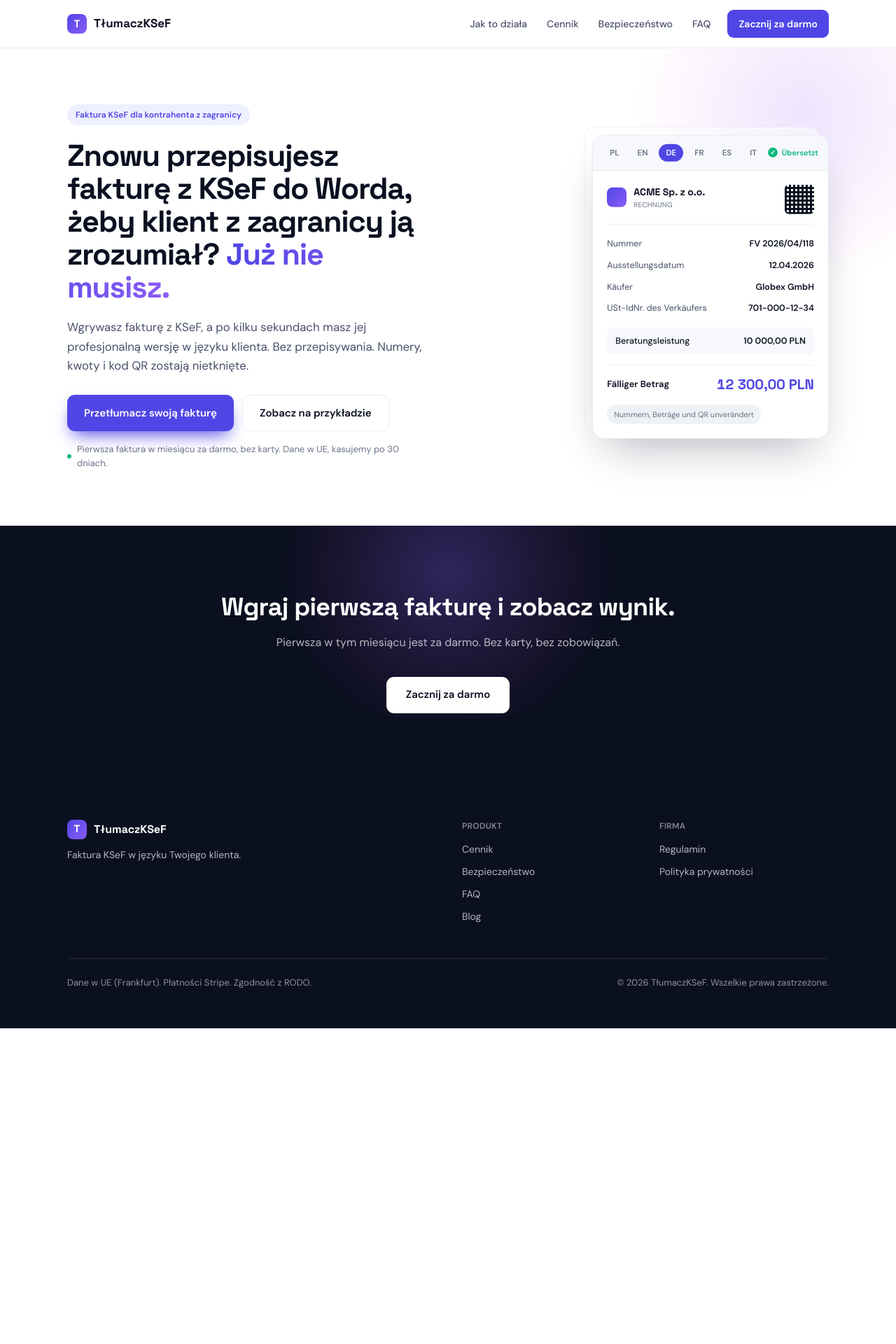
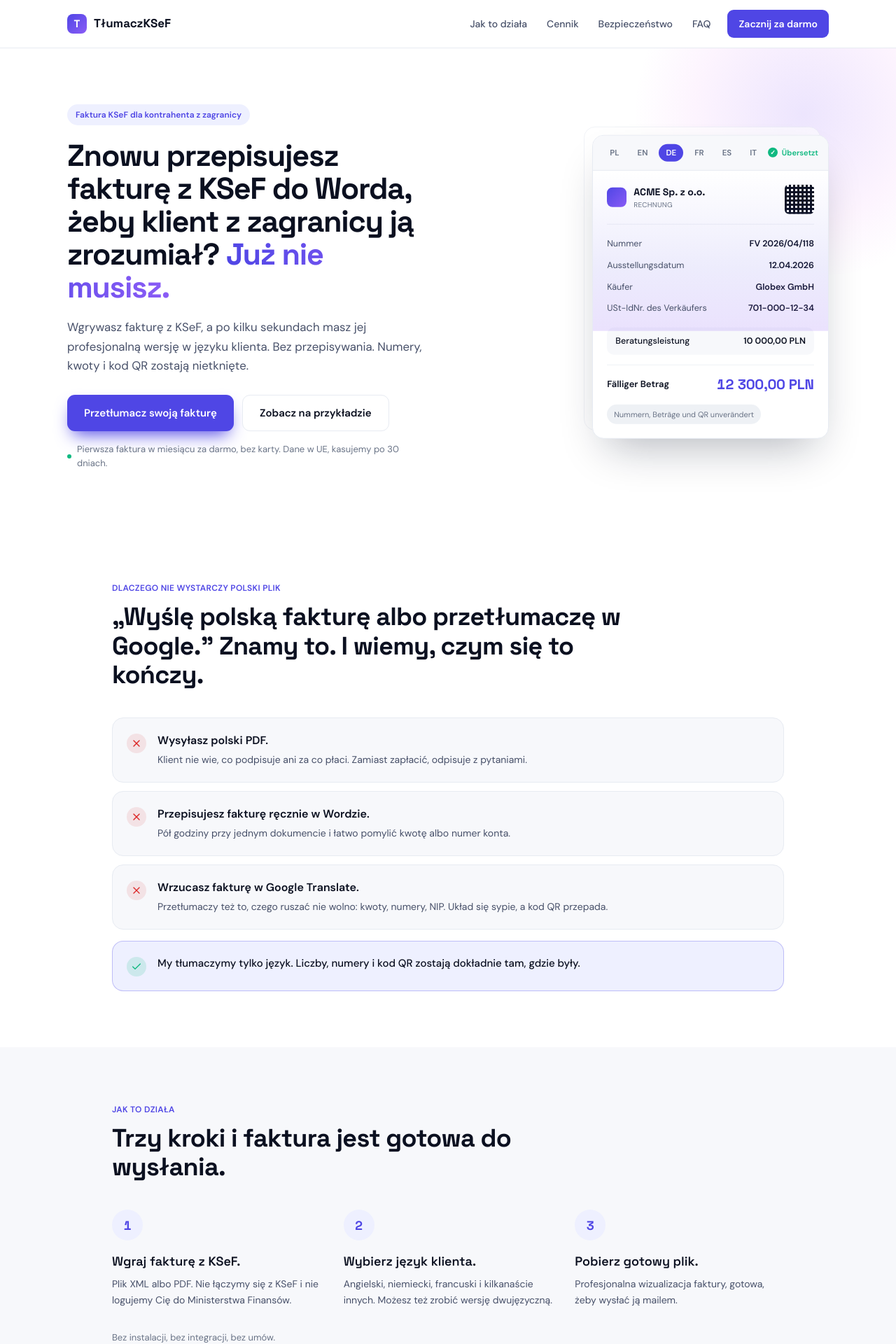
Before and after one commit to pacel1/ksef-invoice-translator, a Next.js app: page /landing-preview in a window 1280 px wide. Shown: the top 1920 px of the page at 70% size. Before the commit the page ends 1469 px from the top, so only its background shows below. Built offline with nearby package versions, Linux system fonts and the light colour scheme.

Commit message:
feat(landing-rebuild): wire the four explainer sections into the page

```diff
--- a/components/landing/landing-rebuild.tsx
+++ b/components/landing/landing-rebuild.tsx
@@ -1,6 +1,10 @@
 import type { LandingLocale } from "@/lib/landing/copy";
 import { SiteNav } from "@/components/landing/site-nav";
 import { Hero } from "@/components/landing/hero";
+import { OldWayComparison } from "@/components/landing/old-way-comparison";
+import { HowItWorksSteps } from "@/components/landing/how-it-works-steps";
+import { PreservedVsTranslated } from "@/components/landing/preserved-vs-translated";
+import { AudienceCards } from "@/components/landing/audience-cards";
 import { FinalCta } from "@/components/landing/final-cta";
 import { SiteFooter } from "@/components/landing/site-footer";
 
@@ -8,26 +12,20 @@ export interface LandingRebuildProps {
   locale: LandingLocale;
 }
 
-/** Section ids reserved for later sprints (demo, comparison, etc.). The hero is built. */
-const SECTION_IDS = [
-  "demo",
-  "dlaczego",
-  "jak-to-dziala",
-  "co-zostaje",
-  "dla-kogo",
-  "cennik",
-  "faq"
-] as const;
-
 export function LandingRebuild({ locale }: LandingRebuildProps) {
   return (
     <div className="flex min-h-screen flex-col bg-paper font-dm text-copy">
       <SiteNav locale={locale} />
       <main className="flex-1">
         <Hero locale={locale} />
-        {SECTION_IDS.map((id) => (
-          <section key={id} id={id} aria-hidden="true" />
-        ))}
+        {/* Reserved placeholders for later sprints */}
+        <section id="demo" aria-hidden="true" />
+        <OldWayComparison locale={locale} />
+        <HowItWorksSteps locale={locale} />
+        <PreservedVsTranslated locale={locale} />
+        <AudienceCards locale={locale} />
+        <section id="cennik" aria-hidden="true" />
+        <section id="faq" aria-hidden="true" />
       </main>
       <FinalCta locale={locale} />
       <SiteFooter locale={locale} />
```
Also changed, not shown: 2 other files (tests, documents, lock files or other folders).
